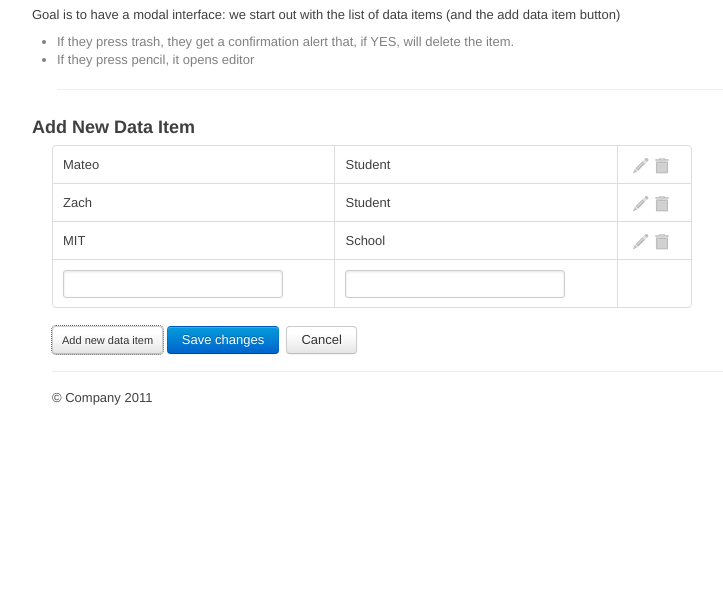
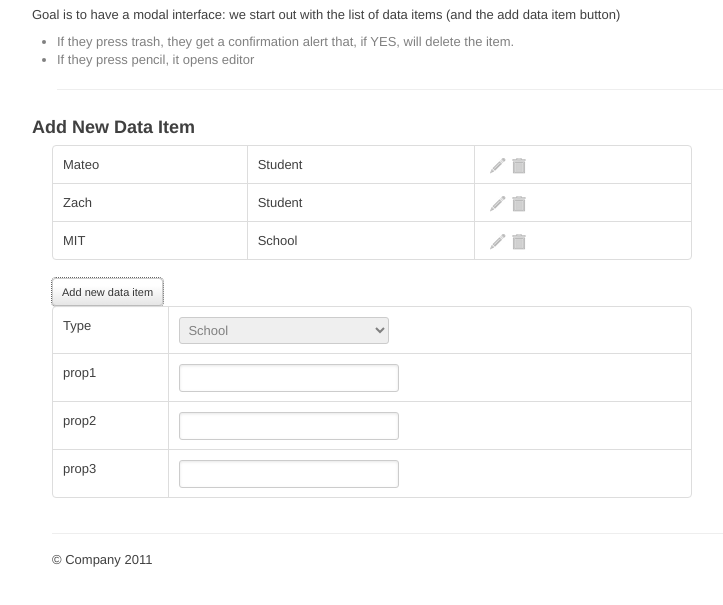
Before and after one commit to eob/datapress-old, a plain HTML site: page data-editor/editor.html in a window 1280 px wide. Both pictures are taken after a click on the link "Add new data item". Shown: the part 75-680 px from the top of the page, without its empty margins (118-841 px from the left). Drawn offline with Linux system fonts and the light colour scheme.

Commit message:
working on editor

```diff
--- a/data-editor/editor.html
+++ b/data-editor/editor.html
@@ -29,6 +29,17 @@
 <script>
 
 $(document).ready(function() {
+  var sample_schema = {
+    types: {
+      School: {},
+      Student: {},
+    },
+    properties: {
+      prop1: {},
+      prop2: {},
+      prop3: {},
+    }
+  }
   //sample JSON for the testing the editor
   var exhibit_json = {
     items: [
@@ -53,6 +64,26 @@ $(document).ready(function() {
       School: {},
     }
   };
+
+//Create the data-editing table inside the editor DOM element.
+//schema: keys to use
+//data (optional): values
+ var initEditor = function(editor, schema, data) {
+   $("<table></table>").append(function() {
+    html = "<tr><td>Type</td><td><select>";
+    Object.keys(schema.types).forEach(function(element, index, ar) {
+      html += "<option value='" + element + "'>" + element + "</option>";
+    });
+    html += "</select></td></tr>";
+
+    Object.keys(schema.properties).forEach(function(element, index, ar){
+      html += "<tr><td>" + element + "</td><td><input type='text'></input></td></tr>";
+    });
+
+    return html;
+   }).appendTo(editor);
+ }
+
 
   //call with JSON exhibit data. Builds and displays an html table.
   var tabulate_json = function(ex_json_data, cb) {
@@ -80,10 +111,12 @@ $(document).ready(function() {
 var table_scripts = function() {
   //If the user clicks a button to add data, add a row to the data table with text inputs
   $("#add-data-btn").click(function() {
-   $("#item-table").append(
+   /*$("#item-table").append(
      $("<tr></tr>").append("<td><input type='text'></input></td><td><input type='text'></input></td><td></td>"));
    $("#save").css("display", "inline");
    $("#cancel").css("display", "inline");
+   */
+   initEditor($('#ex-data-editor'), sample_schema);
    return false;
   });
 
@@ -119,7 +152,6 @@ var table_scripts = function() {
     $('#confirm-modal  #message').html('This will delete the item. Are you sure you want to continue?');
     $('#confirm-modal').modal('toggle');
     var id = /\w+_(\w+)/.exec($(this).attr('id'))[0];
-    console.log(id);
 
     return false;
   });
@@ -178,10 +210,11 @@ $('#continue-modal').click(function() {
   <button id="cancel" style="display: none" type="reset" class="btn">Cancel</button>
 </div>
 
+<div id='ex-data-editor' class='span11'></div>
 <!-- EDITOR-END -->
 
+</div>
 
-      </div>
 
       <footer>
         <p>&copy; Company 2011</p>
```
